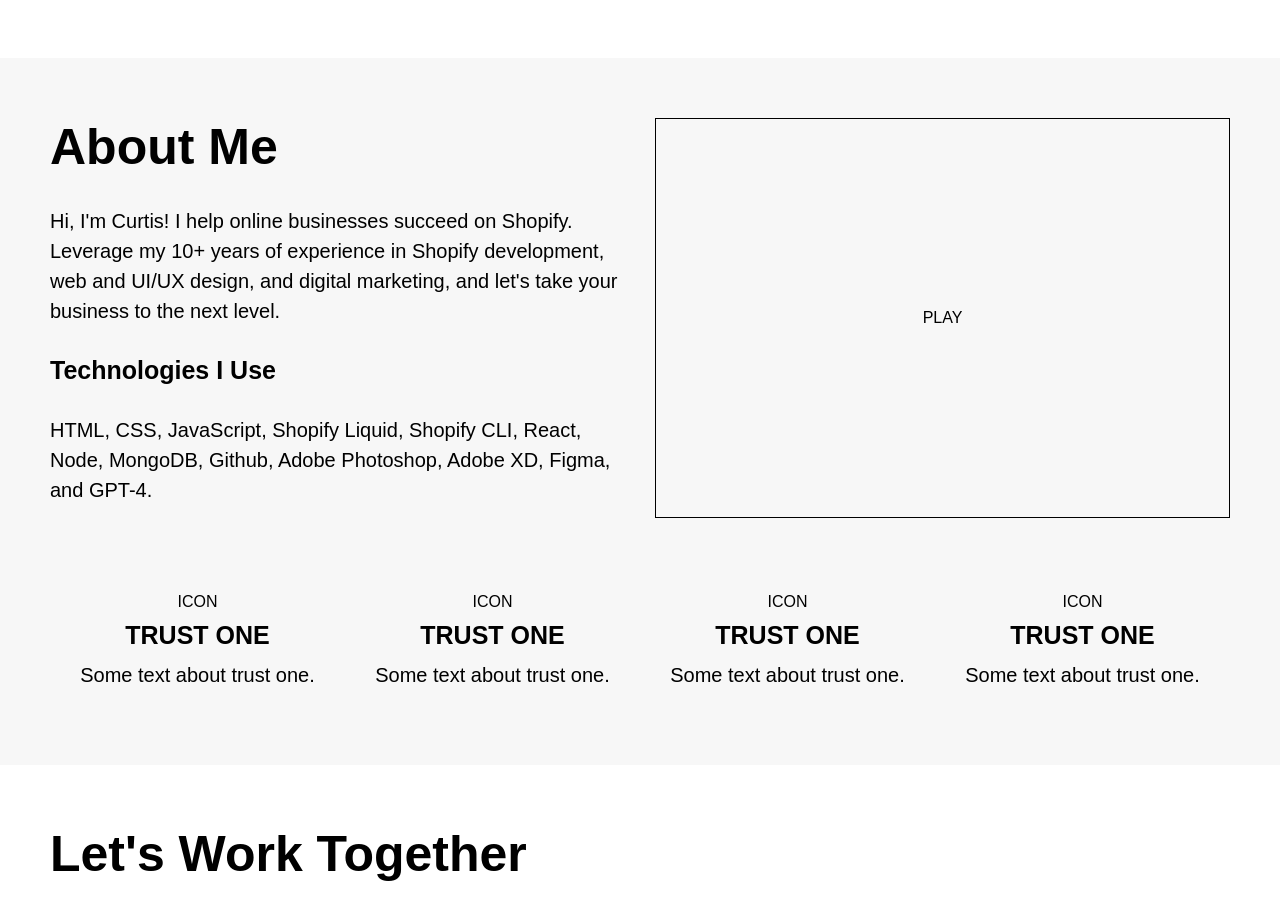
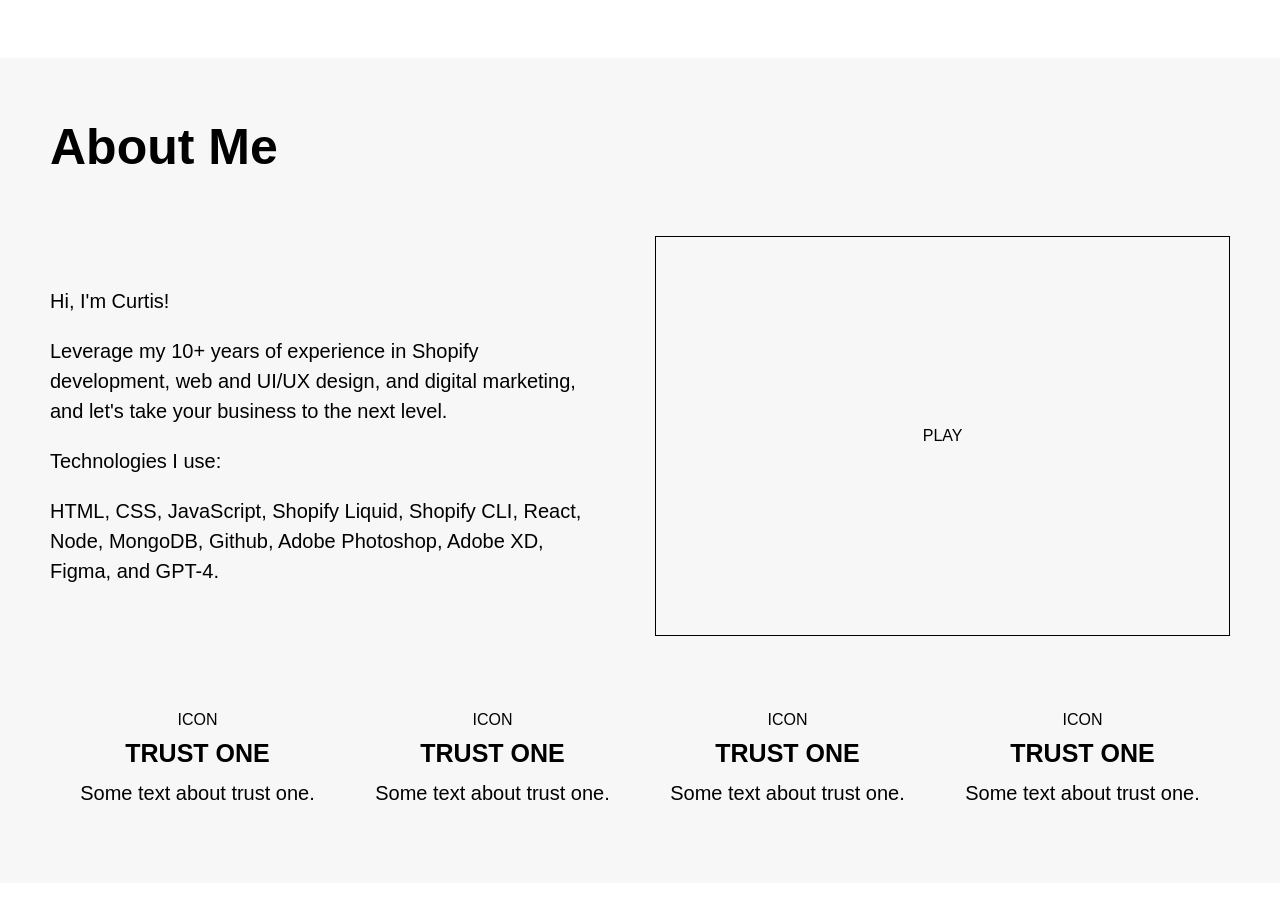
Before and after one commit to cstudiodev/curtishill, a React (Create React App) app: page / in a window 1280 px wide. Shown: the part 1380-2295 px from the top of the page. Built offline with nearby package versions, Linux system fonts and the light colour scheme.

Commit message:
about updates

```diff
--- a/src/components/About.js
+++ b/src/components/About.js
@@ -4,11 +4,12 @@ const About = () => {
   return (
     <section className='section-about'>
       <div className='about-content'>
+        <h2 className='about-heading'>About Me</h2>
         <div className='about-video-with-text-container'>
           <div className='about-text-section'>
-            <h2 className='about-heading'>About Me</h2>
-            <p className='about-text'>Hi, I'm Curtis! I help online businesses succeed on Shopify. Leverage my 10+ years of experience in Shopify development, web and UI/UX design, and digital marketing, and let's take your business to the next level.</p>
-            <h4 className='about-heading'>Technologies I Use</h4>
+            <p className='about-text'>Hi, I'm Curtis!</p>
+            <p className='about-text'>Leverage my 10+ years of experience in Shopify development, web and UI/UX design, and digital marketing, and let's take your business to the next level.</p>
+            <p className='about-text'>Technologies I use:</p>
             <p className='about-text'>HTML, CSS, JavaScript, Shopify Liquid, Shopify CLI, React, Node, MongoDB, Github, Adobe Photoshop, Adobe XD, Figma, and GPT-4.</p>
           </div>
           <div className='about-video-section'>
--- a/src/index.css
+++ b/src/index.css
@@ -312,20 +312,27 @@ button, input[type="button"], input[type="submit"] {
 
 .about-video-with-text-container {
   display: flex;
+  align-items: center;
   gap: 30px;
   padding-bottom: 60px;
 }
 
 .about-text-section {
   width: 50%;
+  padding-right: 25px;
 }
 
 .about-heading {
-  padding-bottom: 30px;
+  padding-bottom: 60px;
 }
 
-.about-text:first-of-type {
-  padding-bottom: 30px;
+.about-text {
+  padding-bottom: 20px;
+
+}
+
+.about-text:last-of-type {
+  padding-bottom: 0px;
 }
 
 .about-video-section {
```
